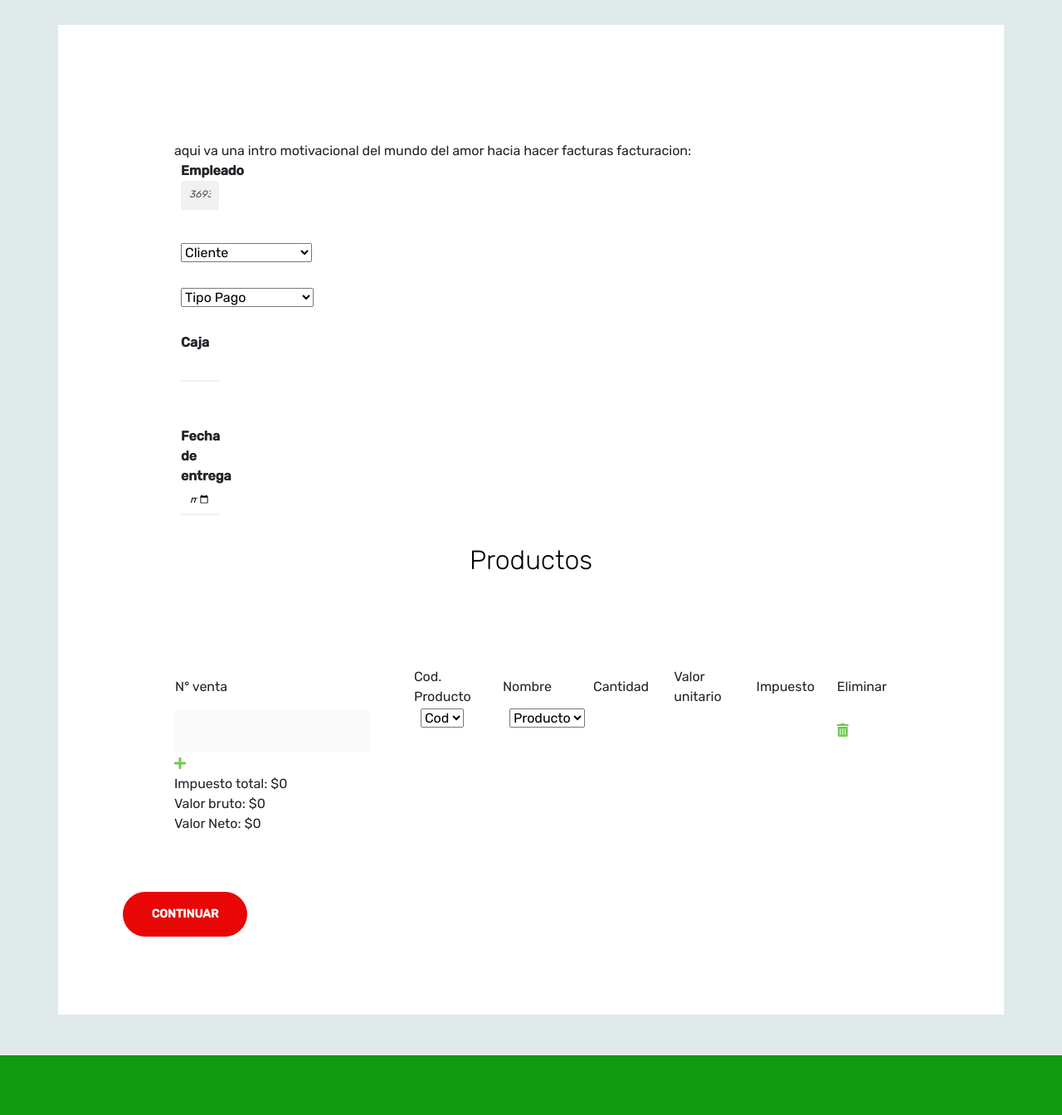
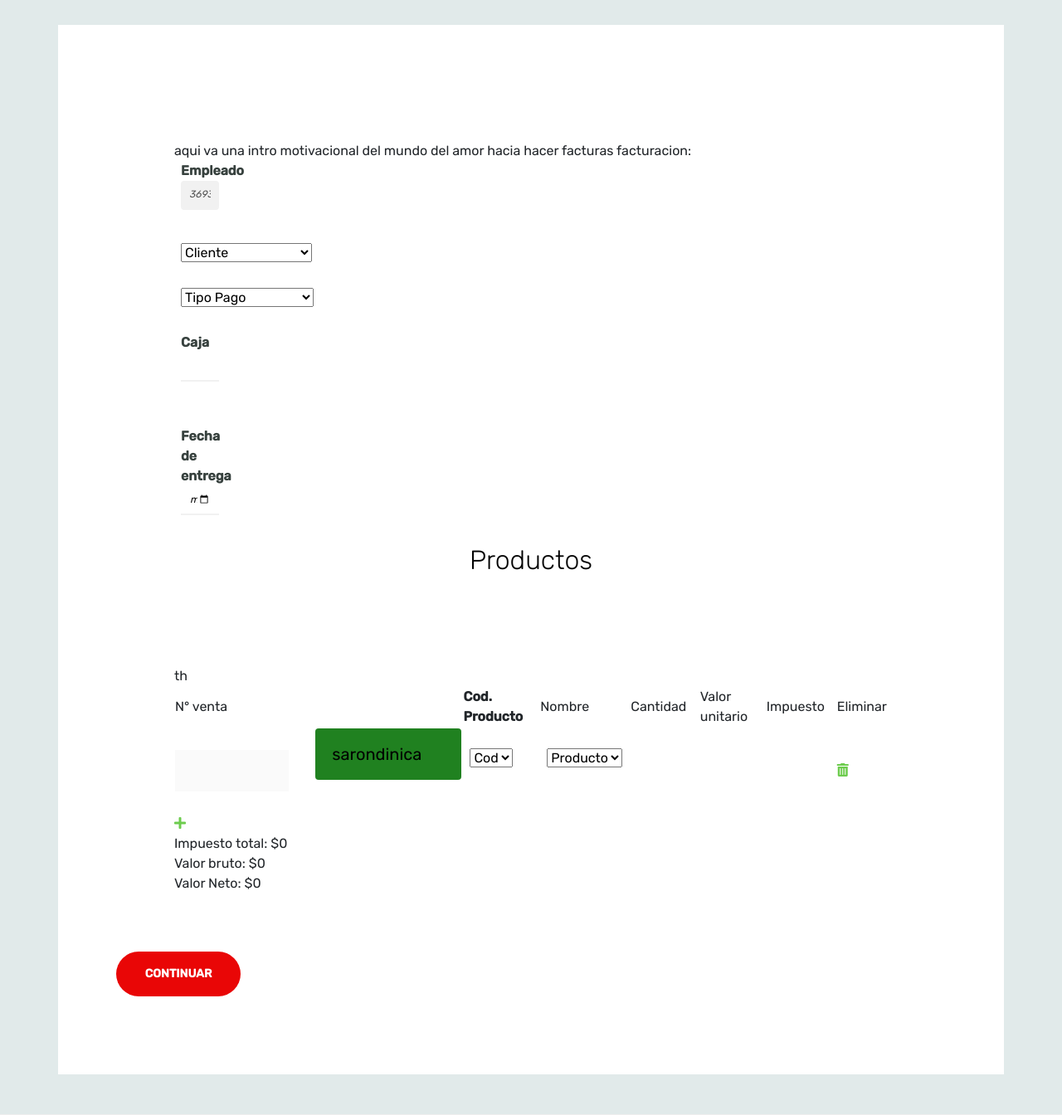
Before and after one commit to Daniel-Soto881/Coortiendas, a PHP site: page /Ventacajero.php in a window 1280 px wide. Shown: the part 285-1629 px from the top of the page at 83% size. Run offline with PHP 8.4, Linux system fonts and the light colour scheme; the visitor is signed in with stand-in values (Sample User, id 1); data comes from the database, SQL or seed files in the repository; some libraries are stand-ins or nearby versions; some web fonts are replaced.

Commit message:
intento fallido 4 de arreglo de autocompletado de ventas en Ventacajero.php

```diff
--- a/Vista/Ventacajero.php
+++ b/Vista/Ventacajero.php
@@ -59,7 +59,7 @@ $_SESSION['Con_V']=1;
     <link rel="stylesheet" href="https://use.fontawesome.com/releases/v5.6.3/css/all.css" >
     <link rel="stylesheet" href="../css/animate.css">
 
-    <link rel="stylesheet" href="../css/flaticon.css">
+    <!-- <link rel="stylesheet" href="../css/flaticon.css"> -->
     <link rel="stylesheet" href="../css/icomoon.css">
     <!--START  Librerias de SELECT2 para el buscador en el select -->
     <link href="https://cdnjs.cloudflare.com/ajax/libs/select2/4.0.6-rc.0/css/select2.min.css" rel="stylesheet"/>
@@ -67,11 +67,14 @@ $_SESSION['Con_V']=1;
 <script src="https://cdnjs.cloudflare.com/ajax/libs/select2/4.0.6-rc.0/js/select2.min.js"></script>
 <!-- libreriA para el incremento de campos en el form facturacion -->
 <script src="//ajax.googleapis.com/ajax/libs/jquery/1.11.2/jquery.min.js"></script>
-
+<!-- Libreria para el buscador y autocompletado de detalle factura START -->
+<link rel="stylesheet" href="../css/css/autocomplet_1.css">
+<script src="../js/jquery/autocomplet_1.js"></script>
+<!-- Libreria para el buscador y autocompletado de detalle factura END -->
 
   </head>
 
-<body onload="luz();">
+<body onload="luz(); ">
 
   <nav class="navbar navbar-expand-lg navbar-dark  bg-dark ftco-navbar-light" id="ftco-navbar"  data-aos-delay="500">
       <div class="container" >
@@ -294,7 +297,6 @@ $_SESSION['Con_V']=1;
 
        `;
 
-        document.getElementById("Continuaraa").innerHTML=``;
 
 
 
@@ -306,17 +308,18 @@ $_SESSION['Con_V']=1;
 
        /* START implementacion de funcion para el incremetno de campos para la facturacion */
 
-
+       var sals=0;
        $(document).ready(function(){
        var maxField = 5; //Input número máximo de campos que puedes añadir
        var addButton = $('.boton_masDato'); //controla el nombre de la clase del botón para añadir campos
        var wrapper = $('.Cont_campo_Det'); //controla la clase del div padre de los campos inputs que añadas
+       var lessButton=$('.Clase_eliminada');//controla el nombre de la clase del botón para eliminar campos
+       /* console.log($('.Clase_eliminada').length(0)); */
 
 
+       let fieldHTML =  `
 
-    let fieldHTML = `<div class="Clase_eliminada">
-
-            <tr>
+         <tr class="Clase_eliminada">
          <td> <!-- Numero de venta -->
                    <input type="number" name=" " id="N_venta" title"" disabled required value="" >
              </td>
@@ -390,7 +393,7 @@ $(document).ready(function(){
              </td>
 
          </tr>
-            </div>
+
        `; //código HTML de cada campo input que añada
        var deleHTML='';
 
@@ -398,11 +401,6 @@ $(document).ready(function(){
 
 
 
-
- // Num de la venta
- <?php
-     /* $los=1;  */
-    ?>
 
        $(addButton).click(function(){ //Once add button is clicked
        if(x < maxField){ //Check maximum number of input fields
@@ -417,7 +415,7 @@ $(document).ready(function(){
        });
        $(wrapper).on('click', '.remove_button', function(e){ //Once remove button is clicked
        e.preventDefault();
-        $(this).parent('.Clase_eliminada').remove(); //Remove field html
+       $(this).parent().parent(lessButton).remove(); //Remove field html
        x--; //Decrement field counter
 
        });
@@ -455,23 +453,26 @@ facturacion:
         <table class="Cont_campo_Det">
             <tr>
                 <td>N° venta</td>
-                <td title="Código de producto">Cod. Producto</td>
+                <td title="Código de producto"><th>Cod. Producto</th> </td>th
                 <td title="Nombre del producto">Nombre</td>
                 <td title="Cantidad de producto">Cantidad</td>
                 <td title="Valor uitario del producto fuera de impuestos">Valor unitario</td>
-                <td title="Porcentaje de impuesto establecido individualmente">Impuesto</td>
+                <td title="Porcentaje de impuesto establecido  individualmente">Impuesto</td>
                 <td>Eliminar</td>
 
             </tr>
-            <div class="Clase_eliminada">
-
-            <tr>
+            <tr class="Clase_eliminada">
+            <td> <!-- Numero de venta -->
+                      <input type="number" name=" " id="N_venta" title="" disabled required value="" >
+                </td>
+<!-- --------- -->
 
 
+                <td > <!-- Codigo de barras Producto -->
+                    <div class="autocompletar">
+                    <input type="text" name="CB_v" id="CB_v" value="sarondinica"title="Seleccione o ingrese el código de barras del producto"  required >
+                    </div>
 
-
-                <td> <!-- Codigo de barras Producto -->
-                      <input type="number" name="N_venta" id="N_venta" title"" disabled required value="" >
                 </td>
                 <td><!-- Id. Producto -->
 
@@ -537,7 +538,6 @@ facturacion:
                 </td>
 
             </tr>
-            </div>
 
 
 
@@ -564,7 +564,7 @@ facturacion:
 
 
 
-                  <div class="col-12">
+                  <div clas s="col-12">
                                     <input  type="submit" class="mosh-btn original-btn" value="Continuar" id="Continuar" name="Continuar">
                                 </div>
                   </form>
@@ -612,7 +612,7 @@ facturacion:
     <script src="../js/jquery.min.js"></script>
     <script src="../js/jquery-migrate-3.0.1.min.js"></script>
     <script src="../js/popper.min.js"></script>
-    <script src="../js/bootstrap2.min.js"></script>
+    <!-- <script src="../js/bootstrap2.min.js"></script> -->
     <script src="../js/jquery.waypoints.min.js"></script>
     <script src="../js/jquery.stellar.min.js"></script>
     <script src="../js/owl.carousel.min.js"></script>
--- /dev/null
+++ b/css/css/autocomplet_1.css
@@ -0,0 +1,44 @@
+.autocompletar{
+  position: relative;
+  display: inline-block;
+}
+strong{
+  color: #37413e;
+}
+#CB_v{
+  background-color: rgb(32, 129, 32);
+  border: none;
+  outline: none;
+
+}
+.list_aut_CB_v{
+  color:rgb(18, 172, 18);
+  position: absolute;
+  border: 1px solid rgb(13, 238, 99);
+  border-bottom: none;
+  z-index: 99;
+
+  top: 100%;
+  left: auto;
+  right: 0%;
+  width: 95%;
+
+}
+.list_aut_CB_v div{
+  padding: 10px;
+  cursor: pointer;
+  background-color: darkgreen;
+  border-bottom:1px solid darkgrey;
+
+}
+
+.list_aut_CB_v div:hover{
+  background-color: darkseagreen;
+}
+.autocompletar-active{
+  background-color: darkturquoise;
+  color: aliceblue;
+}
+.autocompletar-active strong{
+  color: rgb(39, 114, 180);
+}
--- /dev/null
+++ b/js/jquery/autocomplet_1.js
@@ -0,0 +1,18 @@
+alert("1");
+ console.log("1");
+ const input_CB_v=document.querySelector("#CB_v");
+ console.log(input_CB_v);
+ /* -----------2------ */
+ var inputs =$('input');
+ input_CB_v.addEventListeners()
+/*  var asociado = inputs[0] .values; */
+
+ const idi = $("#Continuar").val();
+ const idisd = $("#Continuar").value;
+ console.log(idi);
+ console.log(idisd);
+
+ document.getElementById("CB_v").addEventListener("click", alert("esoooo"));
+
+ document.getElementById("#CB_v").addEventListener("load", function() {
+  this.style.backgroundColor = "hsl(160, 5%, 22%);";});
```
Also changed, not shown: Documentacion/MAS/logo coortiendas presentacion.png (added), Documentacion/MAS/logo coortiendas presentacion_2.png (added), Documentacion/MAS/logo coortiendas.png (renamed from Documentacion/Diagramas/diagrama de flujo/logo coortiendas.png), 3 other files. Lines whose indentation alone changed are shown as unchanged.
